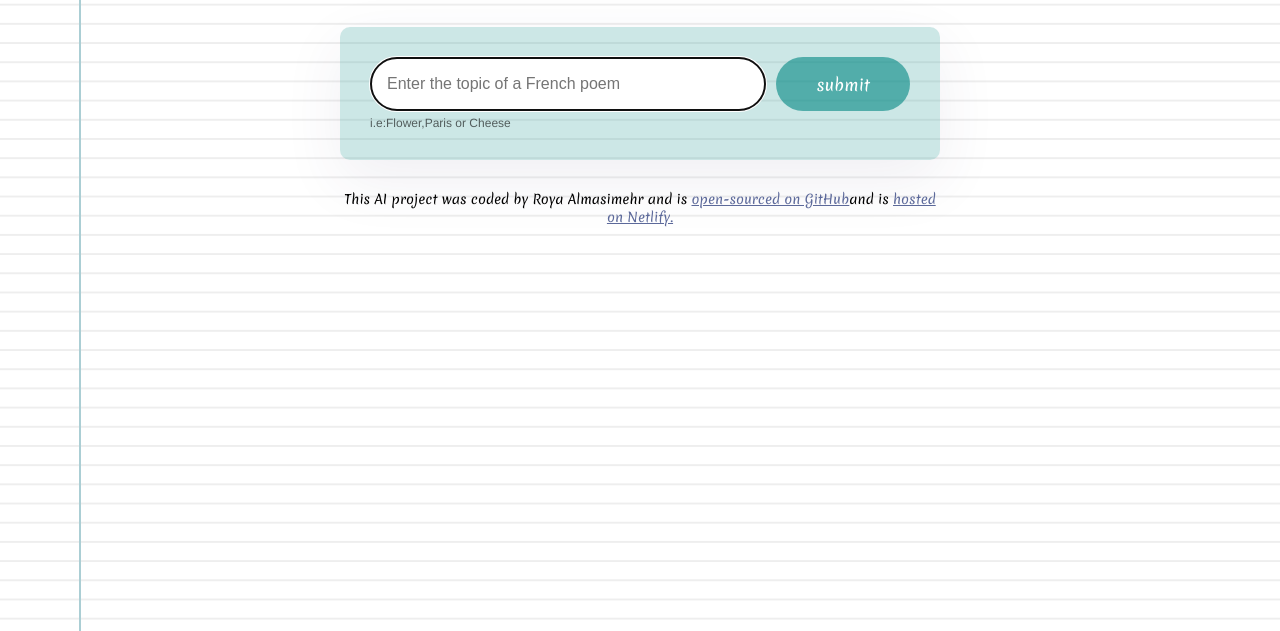
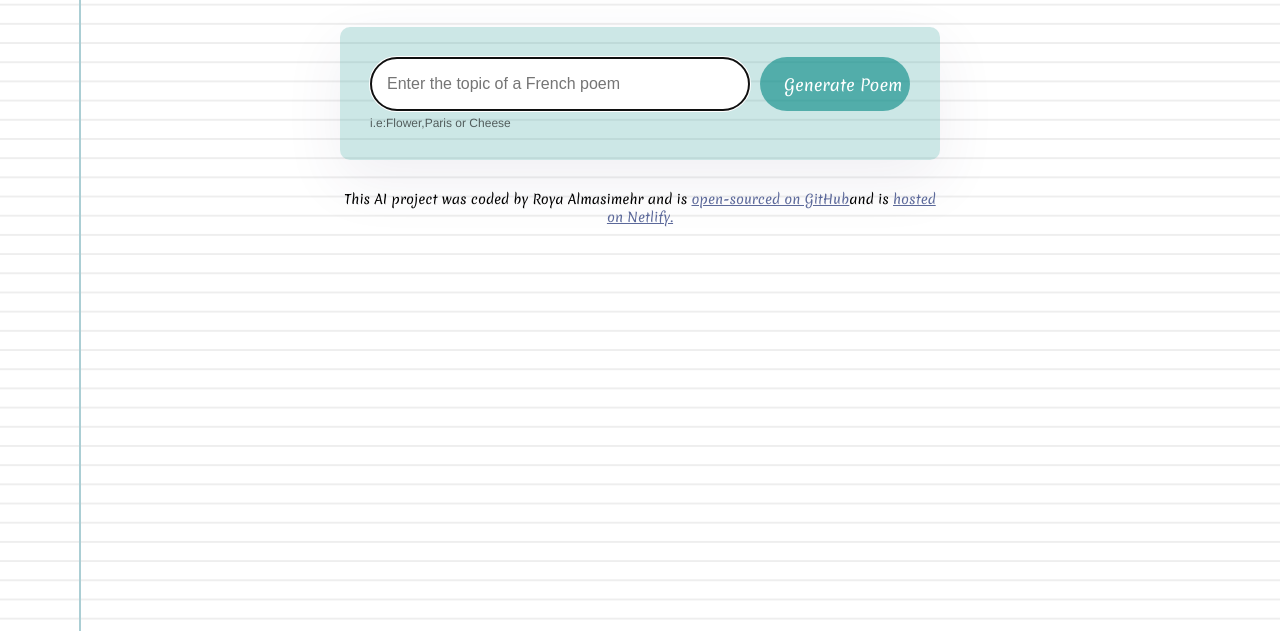
Before and after one commit to RoyaAlmasimehr/french-poem-generator, a plain HTML site: page index.html in a window 1280 px wide. Shown: the part 169-800 px from the top of the page. Drawn offline with nearby package versions, Linux system fonts and the light colour scheme.

Commit message:
add value

```diff
--- a/index.html
+++ b/index.html
@@ -32,7 +32,7 @@
               class="instructions"
               id="user-instructions"
             />
-            <input type="submit" value="submit" class="submit-button" />
+            <input type="submit" value="Generate Poem" class="submit-button" />
 
           </form>
               <div class="hint">i.e:Flower,Paris or Cheese</div>
```
